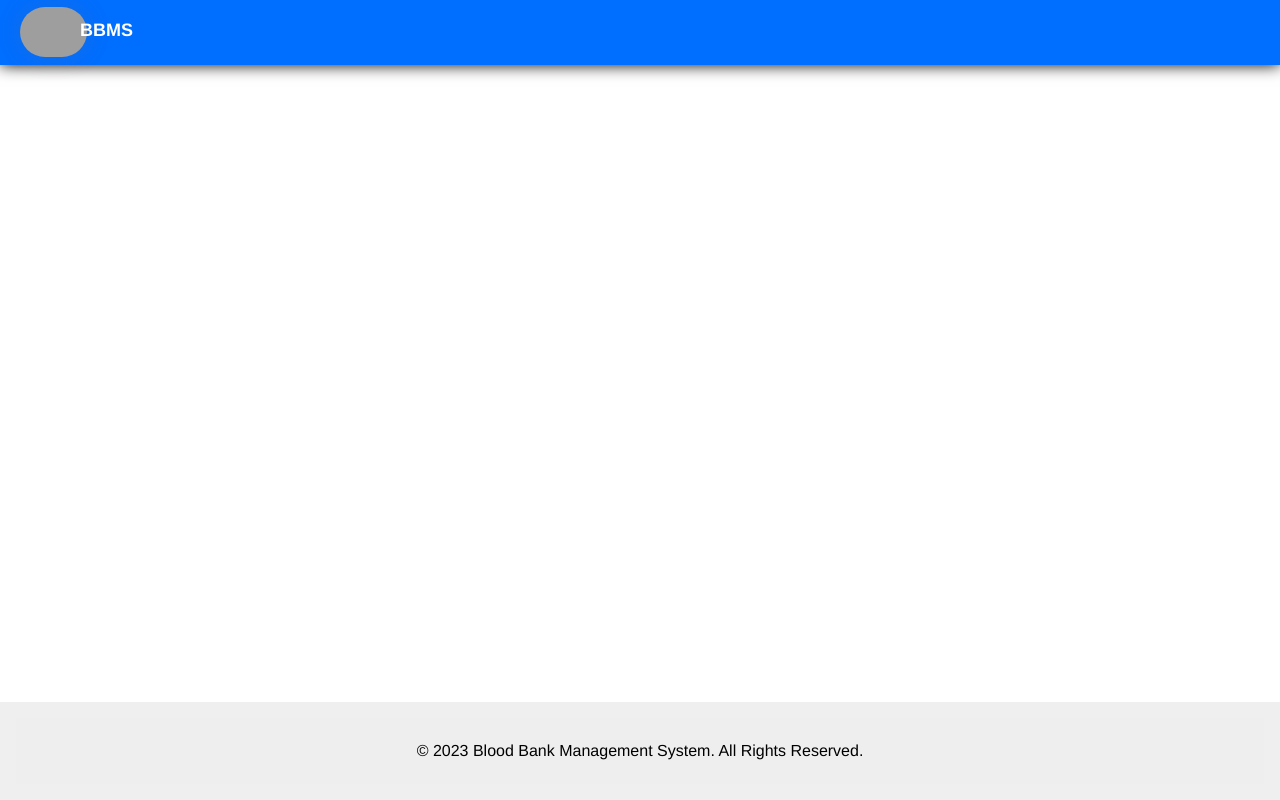
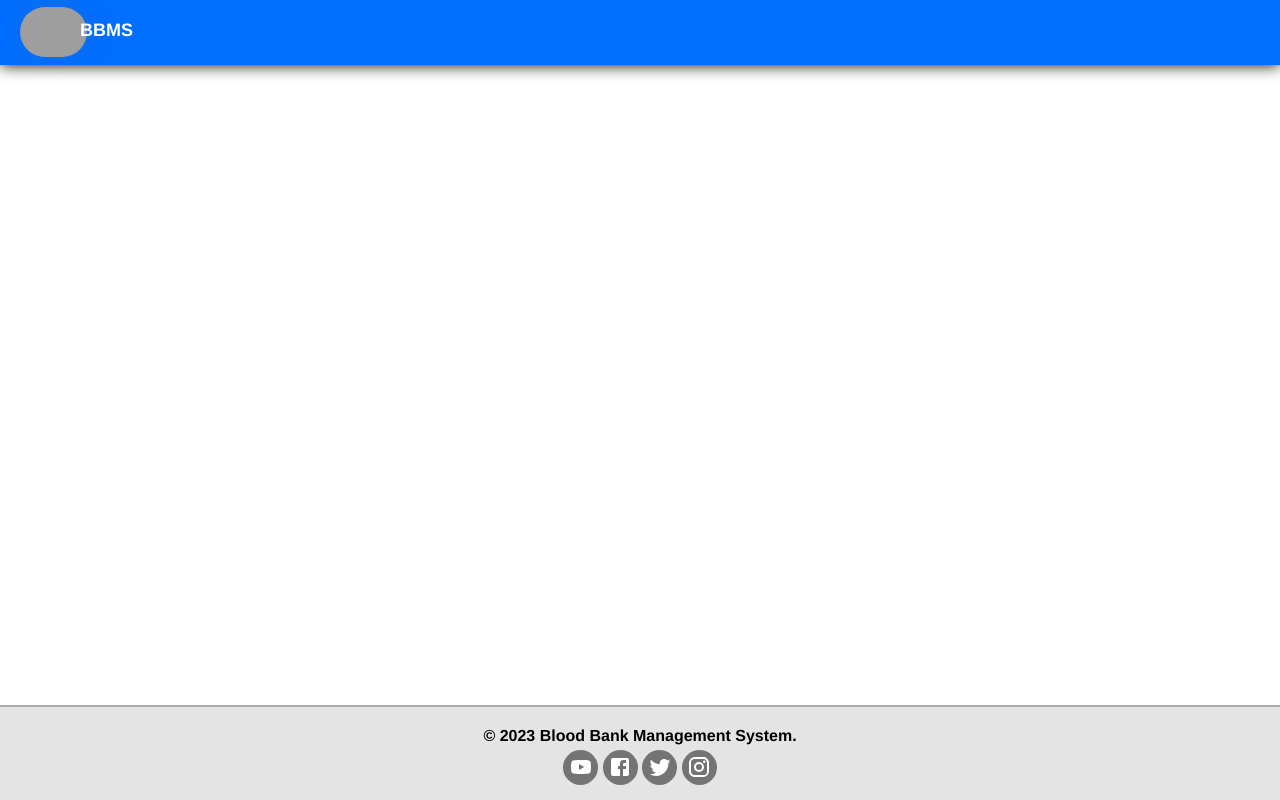
Before and after one commit to ipuppyyt/Blood-Bank-Management-System, a React (Create React App) app: page /user/profile in a window 1280 px wide. Built offline with nearby package versions, Linux system fonts and the light colour scheme; grey boxes are pictures that could not be loaded.

Commit message:
footer done

```diff
--- a/src/components/Footer.jsx
+++ b/src/components/Footer.jsx
@@ -1,22 +1,35 @@
 import * as React from 'react';
 import './css/footer.css';
-import { Box, Container, Typography } from '@mui/material';
+import YouTubeIcon from '@mui/icons-material/YouTube';
+import FacebookIcon from '@mui/icons-material/Facebook';
+import TwitterIcon from '@mui/icons-material/Twitter';
+import InstagramIcon from '@mui/icons-material/Instagram';
 
 const Footer = () => {
   return (
     <div class='footer'>
-          <Box component="footer" sx={{ py: 3, px: 2, mt: 'auto',
-          backgroundColor: (theme) =>
-            theme.palette.mode === 'light'
-              ? theme.palette.grey[200]
-              : theme.palette.grey[800],
-        }}>
-        <Container maxWidth="sm">
-          <Typography variant="p">
-          &copy; {(new Date().getFullYear())} Blood Bank Management System. All Rights Reserved.
-          </Typography>
-        </Container>
-      </Box>
+         <div class="footer-icons">
+          <div class="footer-text">© {(new Date().getFullYear())} Blood Bank Management System.</div>
+            {/* YouTube Icon */}
+            <div class="icon-bg yt">
+              <a href='https://www.youtube.com/' title='Youtube' target="_blank" rel='noreferrer'><YouTubeIcon style={{color:"white"}} /></a>
+            </div>&nbsp;
+
+            {/* Facebook Icon */}
+            <div class="icon-bg fb">
+              <a href='https://www.facebook.com/' title='Facebook' target="_blank" rel='noreferrer'><FacebookIcon style={{color:"white"}} /></a>
+            </div>&nbsp;
+
+            {/* Twitter Icon */}
+            <div class="icon-bg tw">
+              <a href='https://twitter.com/' title='Twitter' target="_blank" rel='noreferrer'><TwitterIcon style={{color:"white"}} /></a>
+            </div>&nbsp;
+
+            {/* Instagram Icon */}
+            <div class="icon-bg ig">
+              <a href='https://www.instagram.com/' title='Instagram' target="_blank" rel='noreferrer'><InstagramIcon style={{color:"white"}} /></a>
+            </div>
+         </div>
     </div>
   );
 };
--- a/src/components/css/footer.css
+++ b/src/components/css/footer.css
@@ -21,7 +21,49 @@ body {
   right: 0;
   bottom: 0;
   left: 0;
-  padding: 1rem;
-  background-color: #efefef;
+  padding: 15px;
+  border-top: 2px solid #0000003f;
+  background-color: #e4e4e4;
+}
+
+
+.footer-text{
+  text-align: center;
+  font-weight: bold;
+  padding: 5px;
+}
+
+.footer-icons{
   text-align: center;
 }
+
+.icon-bg{
+  background-color: #747474;
+  border-radius: 50%;
+  height: 35px;
+  width: 35px;
+  display: inline-block;
+  text-align: center;
+  padding: 5px;
+}
+
+.yt:hover{
+  background-color: #ff0000;
+  transition: all 0.3s ease-in-out;
+  color: white;
+}
+
+.fb:hover{
+  background-color: #3b5998;
+  transition: all 0.3s ease-in-out;
+}
+
+.tw:hover{
+  background-color: #00aced;
+  transition: all 0.3s ease-in-out;
+}
+
+.ig:hover{
+  background-color: #d400ff;
+  transition: all 0.3s ease-in-out;
+}
```
